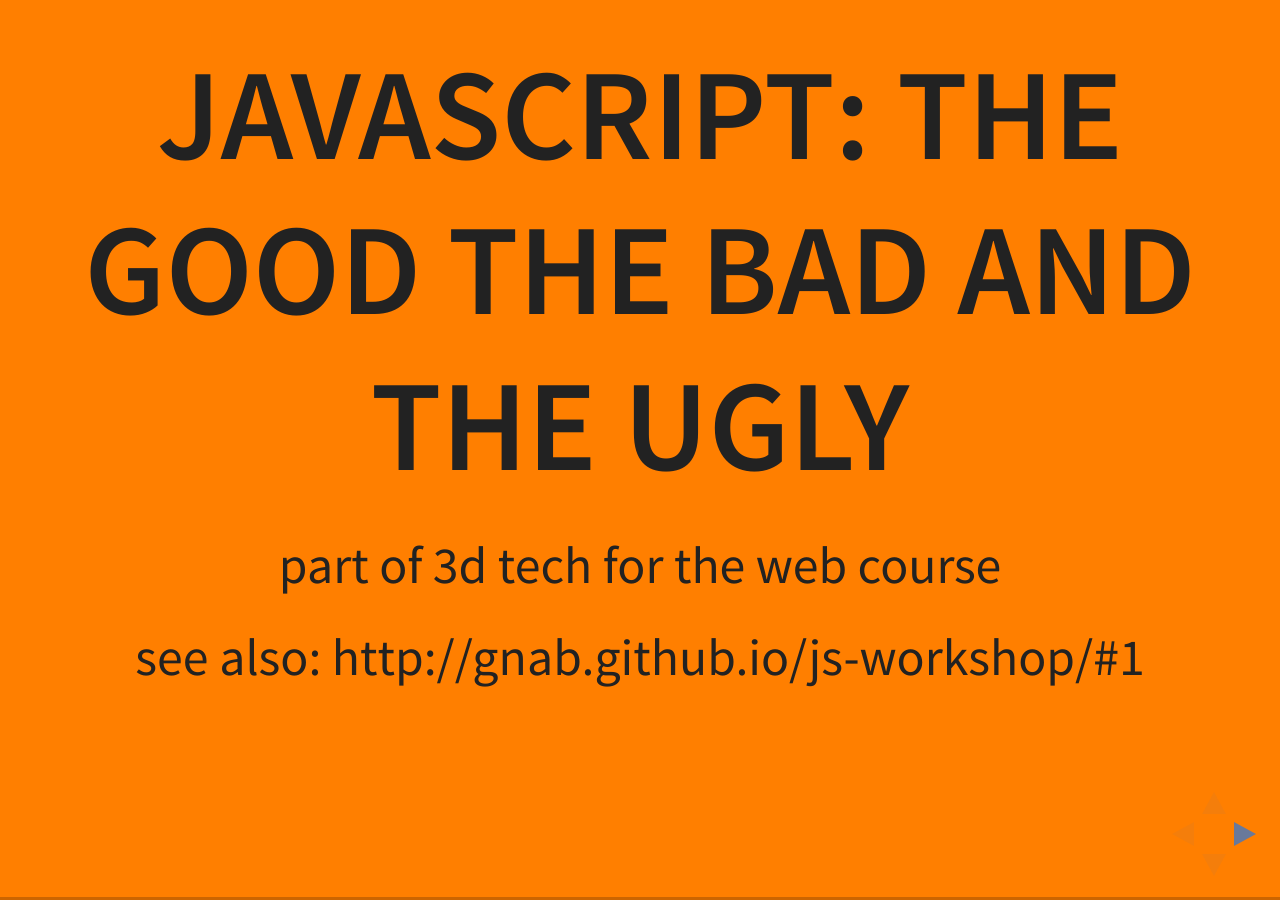
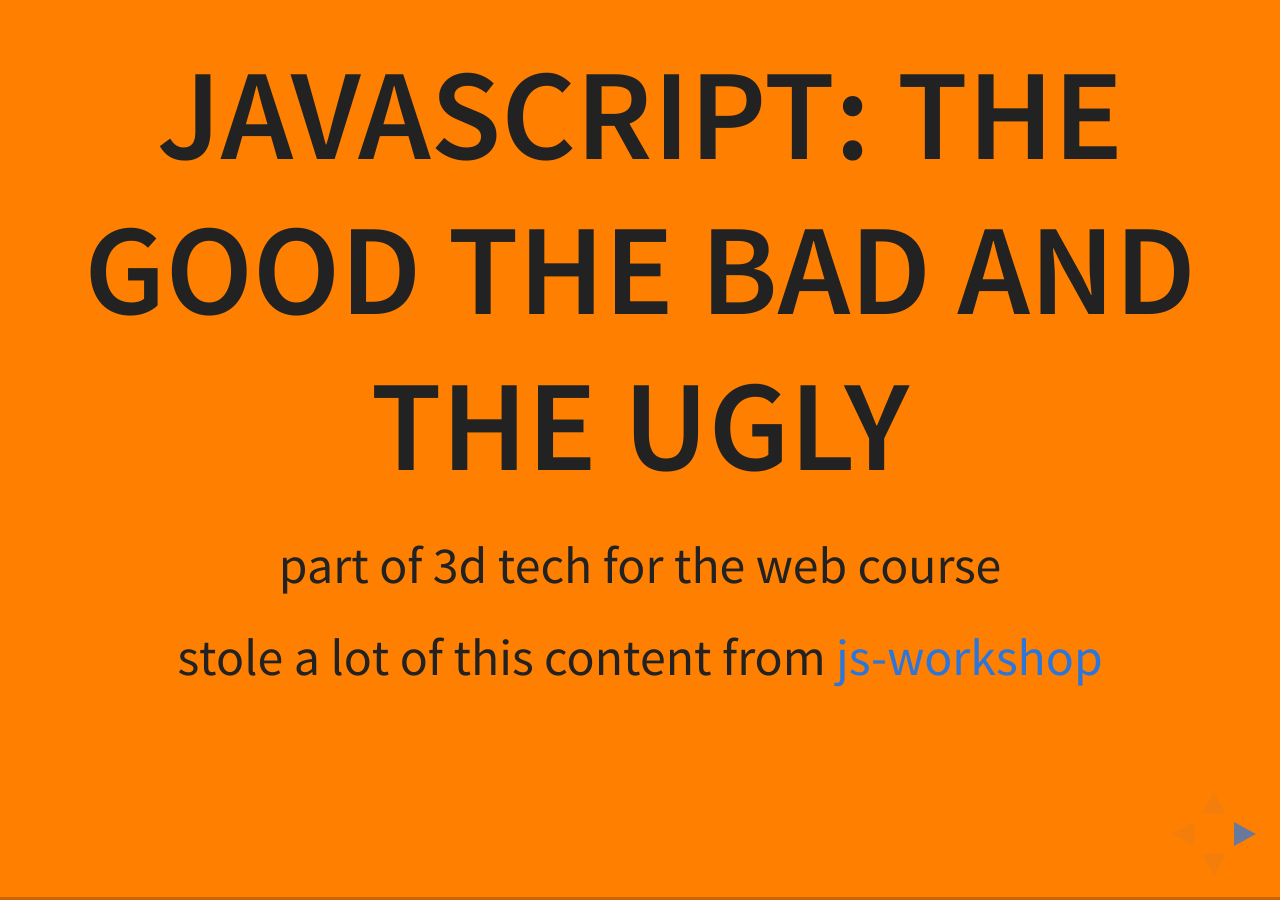
Before and after one commit to seanbutler/3DWebTechCourse, a Jekyll site: the page built from _worksheets/01-IntroducingJavascript.html, in a window 1280 px wide. Built offline with Jekyll 4.4.1, drawn with Linux system fonts in a browser that asks for light colours; part of the change alters nothing that is shown.

Commit message:
lots more slides

```diff
--- a/_worksheets/01-IntroducingJavascript.html
+++ b/_worksheets/01-IntroducingJavascript.html
@@ -7,7 +7,7 @@ date:   2017-09-13 23:46:24 +0100
 <section data-background-color="#ff7f00">
     <h1>Javascript: The Good The Bad and the Ugly</h1>
     <p>part of 3d tech for the web course</p>
-    <p>see also: http://gnab.github.io/js-workshop/#1</p>
+    <p>stole a lot of this content from <a href = "http://gnab.github.io/js-workshop/#1">js-workshop</a></p>
 </section>
 
 <section>
@@ -17,6 +17,12 @@ date:   2017-09-13 23:46:24 +0100
     <p>Review The Differences from other Languages</p>
     <p>Be Familiar Enough to Migrate</p>
     <p>Review Several Common Pitfalls/Gotchas for new js programmers</p>
+</section>
+
+<section>
+    <h2>Audience</h2>
+    <p>Already a novice JS programmer javascript but want to up your ability and use the language mroe effectivly.</p>
+    <p>Competent programmer moving from another language.</p>
 </section>
 
 <section>
@@ -30,19 +36,28 @@ date:   2017-09-13 23:46:24 +0100
     <img src = "/3DWebTechCourse/worksheets/assets/java.png">
     <img src = "/3DWebTechCourse/worksheets/assets/javascript.png">
     <ul>
-        <li>Similar Yet Different</li>
-        <li>Derived from Self and C so might be familiar to _anyone_ coming from those languages.</li>
-        <li>There are several important differences from how you might expect a language to behave. Especially if coming from Java.</li>
+        <li class = "fragment">Similar Yet Different</li>
+        <li class = "fragment">Derived from Self and C so might be familiar to _anyone_ coming from those languages.</li>
+        <li class = "fragment">There are several important differences from how you might expect a language to behave. Especially if coming from Java.</li>
     </ul>
 </section>
 
 <section>
     <h2>Why Javascript?</h2>
     <ul>
-        <li>ubiquitous</li>
-        <li>www</li>
+        <li class = "fragment">ubiquitous</li>
+        <li class = "fragment">www</li>
         <li>Javascript is different from _whatever you were using before_</li>
         <li>May cause pain, but there is pain for all new language learning</li>
+    </ul>
+</section>
+
+<section>
+    <h2>Why Not Javascript?</h2>
+    <ul>
+        <li class = "fragment">Javascript is different from _whatever you were using before_</li>
+        <li class = "fragment">May cause pain, but there is pain for all new language learning</li>
+        <li class = "fragment">Other preferable languages compile into js</li>
     </ul>
 </section>
 
@@ -51,7 +66,7 @@ date:   2017-09-13 23:46:24 +0100
 </section>
 
 <section>
-    <h1>DOM Access</h1>
+    <h2>DOM Access</h2>
     <ul>
         <li>Access The internal model of web pages (DOM)</li>
         <li>The DOM is big and complicated, vendors implemented it differently and its not completely standard</li>
@@ -80,8 +95,11 @@ obj.key1;         // undefined
 </section>
 
 <section>
+
+    <section>
+
     <h2>Arrays</h2>
-
+<p>A collection of indexed properties.</p>
     <pre>
         <code>
 var arr = [1, "two", 3];
@@ -97,8 +115,14 @@ arr.length;     // 4
     </section>
 
     <section>
-    <section>
     <h2>Objects are Arrays</h2>
+
+    <p>Arrays are not "real":</p>
+
+    <ul>
+        <li>Objects in disguise</li>
+        <li>Operations are slow when number of elements are large</li>
+    </ul>
 
     <pre>
         <code>
@@ -117,6 +141,9 @@ obj.length;     // 3
 
     <section>
         <h2>Objects are Arrays</h2>
+
+<p>The for (... in ...) loops all properties of an object.<p>
+<p class = "fragment">Therefore it loops over the values of a 'fake' array just the same.<p>
 
         <pre>
             <code>
@@ -148,6 +175,11 @@ new Object();       // {}
 new Array();        // []
 new Number(1);      // 1
 new Boolean(true);  // true
+</code>
+</pre>
+
+<pre class = "fragment">
+    <code>
 
 typeof {};          // 'object'
 typeof [];          // 'object'     WTF?
@@ -164,6 +196,8 @@ typeof null;        // 'object'     WTF?
 
     <section>
     <h2>Functions</h2>
+    <p>are first order objects can be assigned and returned like any other variables</p>
+
     <pre>
         <code>
 function () {}
@@ -196,22 +230,6 @@ var recur = function rec (num) {
     countArgs();              // 0
     countArgs('one');         // 1
     countArgs('one', 'two');  // 2
-            </code>
-        </pre>
-    </section>
-
-    <section>
-        <h2>Functions</h2>
-        <p>are first order objects can be assigned and returned like any other variable</p>
-        <pre>
-            <code>
-    function createFunction () {
-        return function () {
-        };
-    }
-
-    var anonymous = createFunction();
-    anonymous();  // undefined
             </code>
         </pre>
     </section>
@@ -257,9 +275,9 @@ function () {
 
             </code>
         </pre>
+    </section>
 
-</section>
-</section>
+
 
     <section>
         <h2>Scope</h2>
@@ -277,6 +295,8 @@ function doSomething () {
 }
     </code>
     </pre>
+
+    </section>
 
     <section>
 
@@ -298,9 +318,6 @@ function doSomething () {
 
     </section>
 
-
-
-
     <section>
         <h2>Scope</h2>
         <p>Function Scope, not Block Scope you are used to</p>
@@ -317,12 +334,96 @@ function () {
     }
             </code>
         </pre>
-
-
     </section>
 
 </section>
 
+
+<section>
+
+    <section>
+        <h2>Closures</h2>
+        <p>Functions can bind scope, even after their outer function has returned!</p>
+        <pre>
+            <code>
+                function makeAdder(x) {
+                  return function(y) {
+                    return x + y;
+                  };
+                }
+
+                var add5 = makeAdder(5);
+                var add10 = makeAdder(10);
+
+                console.log(add5(2));  // 7
+                console.log(add10(2)); // 12
+            </code>
+        </pre>
+        <p>more here https://developer.mozilla.org/en-US/docs/Web/JavaScript/Closures</p>
+    </section>
+
+
+    <section>
+        <h2>Closures</h2>
+        <p>functions can run immediatly!</p>
+        <pre>
+            <code>
+                var inc = function () {
+                  var i = 0;
+
+                  return function () {
+                    return i++;
+                  };
+                }();            // Note the trailing ()!
+
+                inc();  // 0
+                inc();  // 1
+            </code>
+        </pre>
+        <p>more here https://developer.mozilla.org/en-US/docs/Web/JavaScript/Closures</p>
+    </section>
+
+
+    <section>
+<h2>Create Modules via Closures</h2>
+
+<pre>
+    <code>
+var lib = {};
+lib.module = (function () {
+
+  var privateVariable;
+
+  var privateFunction = function () {};
+
+  return {
+    publicProperty: 1,
+    privilegedMethod: function (arg) {
+      // privateVariable = arg;
+    }
+  };
+
+})();
+</code>
+</pre>
+    </section>
+
+</section>
+
+<section>
+    <section>
+        <h2>Functions</h2>
+        <p>Functions run in different contexts</p>
+        <p class = "fragment">Depending on how they are invoked</p>
+        <p class = "fragment">May be invoked in 4 primary ways</p>
+
+        <ul class = "fragment">
+            <li>Function invocation</li>
+            <li>Constructor invocation</li>
+            <li>Method invocation</li>
+            <li>apply/call invocation</li>
+        </ul>
+    </section>
 
 <section data-background-color="#ff7f00">
     <h2>In Java everything is an Object</h2>
@@ -341,6 +442,21 @@ function () {
 
     <p>Why are globals evil?</p>
     <p>There are ways around this. Use them</p>
+</section>
+
+
+<section>
+    <h2>Arrays are weird</h2>
+    <pre>
+        <code>
+    var arr = [1, 2, 3];
+arr[999] = 0; // WTF
+arr.length;   // 1000
+
+delete arr[1];
+arr; // [1, undefined, 3];
+        </code>
+    </pre>
 </section>
 
 <section>
@@ -437,8 +553,10 @@ function () {
 
 <section>
     <h2>Further Reading</h2>
+    <small>
         <p>Crockford, D. (2008) Javascript: The Good Parts. Oreilly YAHOO Press.</p>
         <p>https://www.d.umn.edu/~gshute/webdev/javascript/javascript.xhtml</p>
         <p>http://blog.angular-university.io/javascript-for-java-developers/</p>
         <p>http://blog.firetree.net/2005/06/16/object-orientated-javascript/</p>
+    </small>
 </section>
```
Lines whose indentation alone changed are shown as unchanged.
